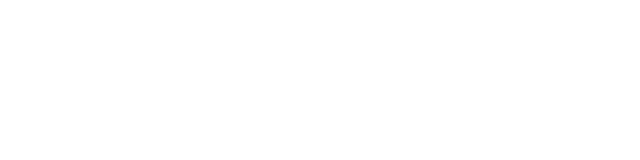
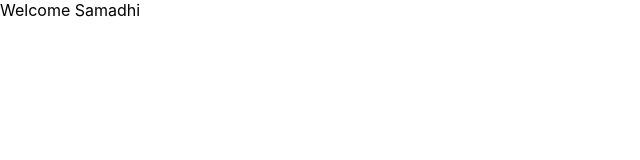
Before and after one commit to mytute/react-test, a React (Create React App) app in the folder hello-world/: page / in a window 1280 px wide. Shown: the top 160 px of the page, without its empty margins (0-640 px from the left). Built offline with nearby package versions, Linux system fonts and the light colour scheme.

Commit message:
add test

```diff
--- a/hello-world/src/App.js
+++ b/hello-world/src/App.js
@@ -1,10 +1,10 @@
 import './App.css';
-
+import UserGreeting from './components/UserGreeting'
 
 function App() {
   return (
     <div>
-
+      <UserGreeting/>
     </div>
   );
 }
--- /dev/null
+++ b/hello-world/src/components/UserGreeting.js
@@ -0,0 +1,33 @@
+import React, { Component } from 'react';
+
+class UserGreeting extends Component {
+    constructor(props) {
+      super(props)
+
+      this.state = {
+         isLoggedIn: true
+      }
+    }
+  render() {
+    // if(this.state.isLoggedIn){
+    //     return <div>Welcome Samadhi</div>
+    // }else{
+    //     return <div>Welcome Gust</div>
+    // }
+
+    // let message;
+    // if(this.state.isLoggedIn){
+    //   message = <div>Welcome Samadhi</div>;
+    // }else{
+    //     message = <div>Welcome Gust</div>;
+    // }
+    // return <div>{message}</div>
+
+    // return this.state.isLoggedIn ?  <div>Welcome Samadhi</div> : <div>Welcome Gust</div>
+
+    return this.state.isLoggedIn && <div>Welcome Samadhi</div>
+
+
+  }
+}
+export default UserGreeting;
```
Also changed, not shown: 1 other file (tests, documents, lock files or other folders).
